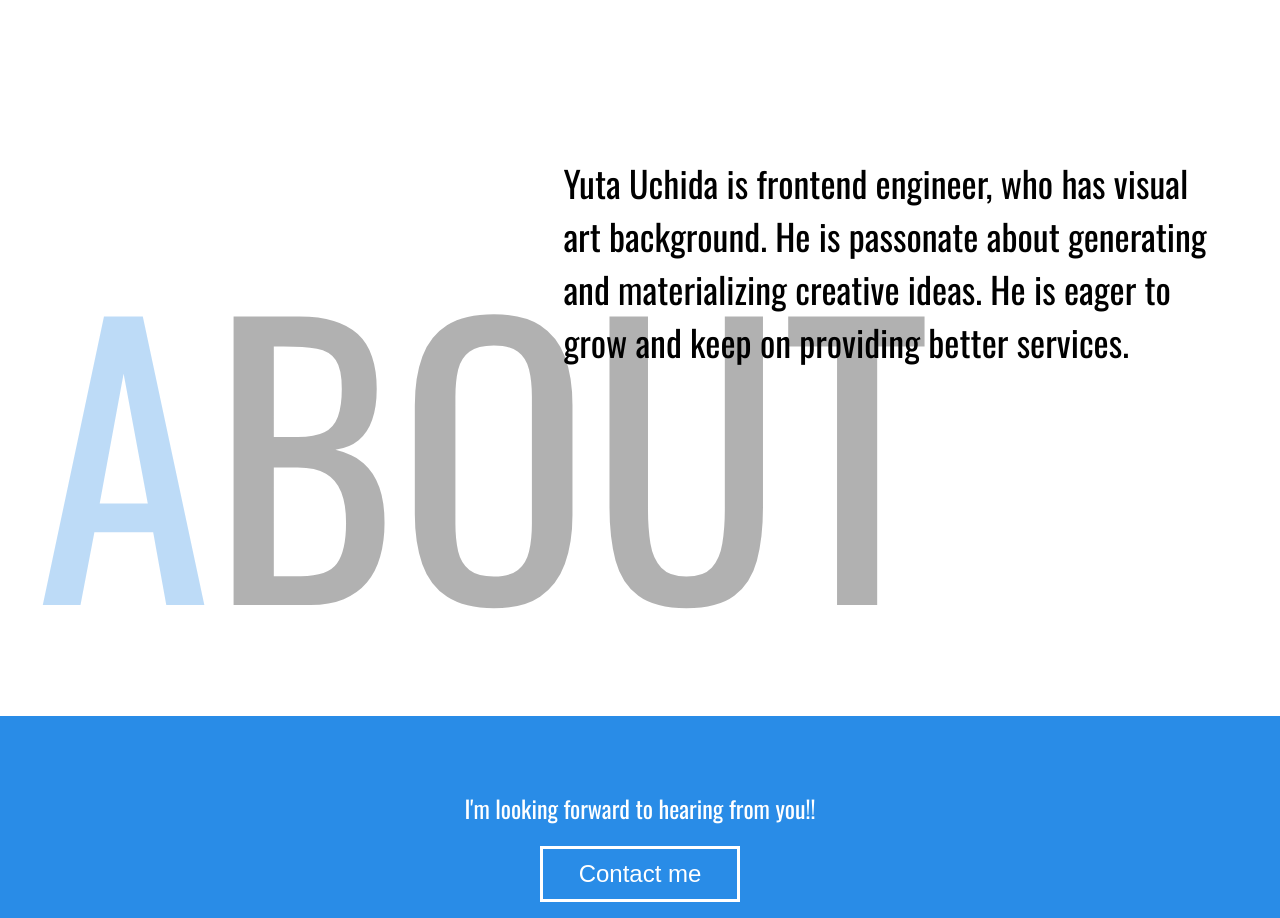
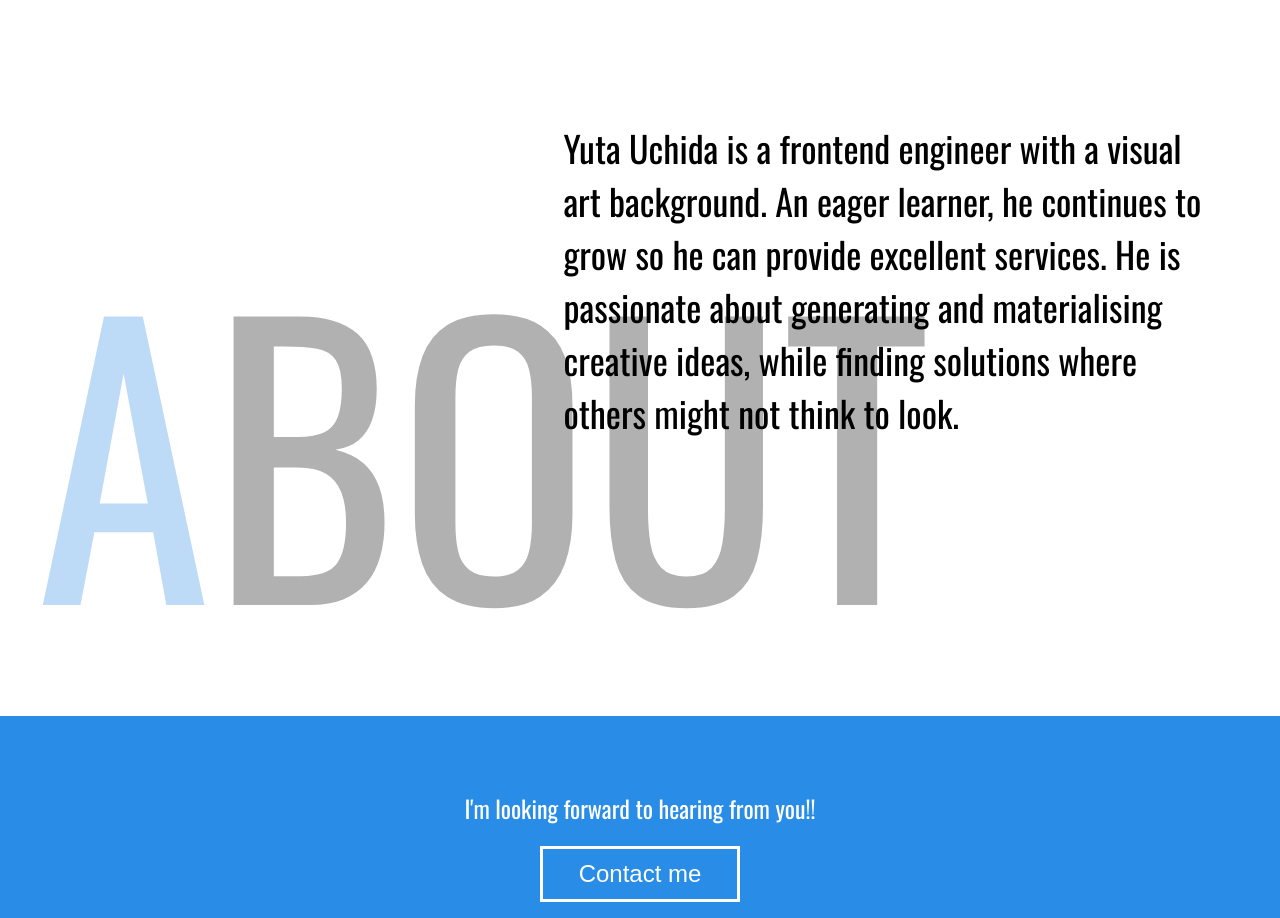
Before and after one commit to yuchida-tamu/my-homepage, a React (Create React App) app: page / in a window 1280 px wide. Shown: the part 2340-3258 px from the top of the page. Built offline with nearby package versions, Linux system fonts and the light colour scheme.

Commit message:
fixed wording in About section

```diff
--- a/src/containers/AboutSection.js
+++ b/src/containers/AboutSection.js
@@ -37,9 +37,10 @@ export const AboutSection = () => {
     >
       <div className="intro-container">
         <motion.p initial={{ opacity: 0 }} animate={control}>
-          Yuta Uchida is frontend engineer, who has visual art background. He is
-          passonate about generating and materializing creative ideas. He is
-          eager to grow and keep on providing better services.
+          Yuta Uchida is a frontend engineer with a visual art background. An
+          eager learner, he continues to grow so he can provide excellent
+          services. He is passionate about generating and materialising creative
+          ideas, while finding solutions where others might not think to look.
         </motion.p>
       </div>
     </Section>
```
